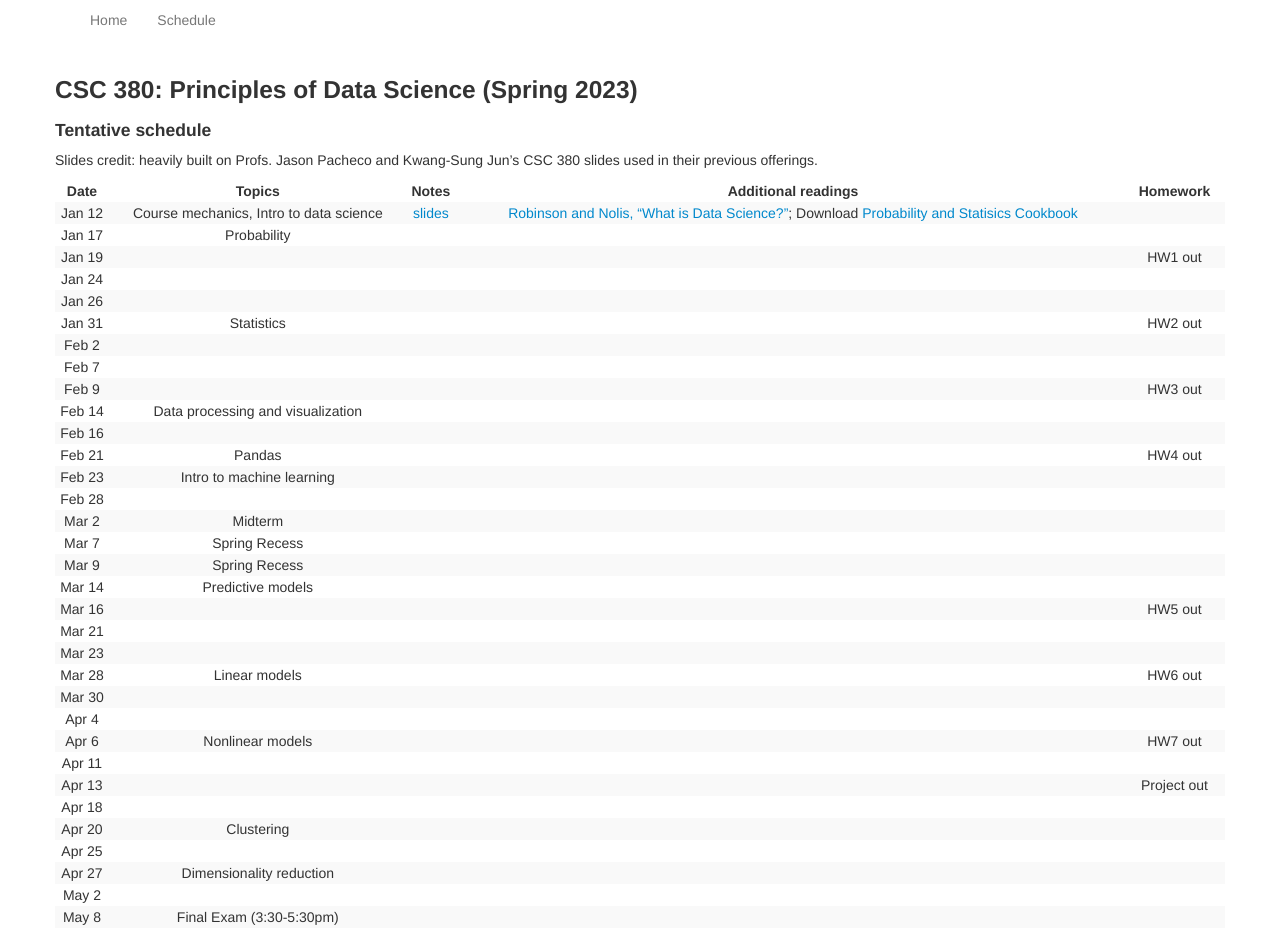
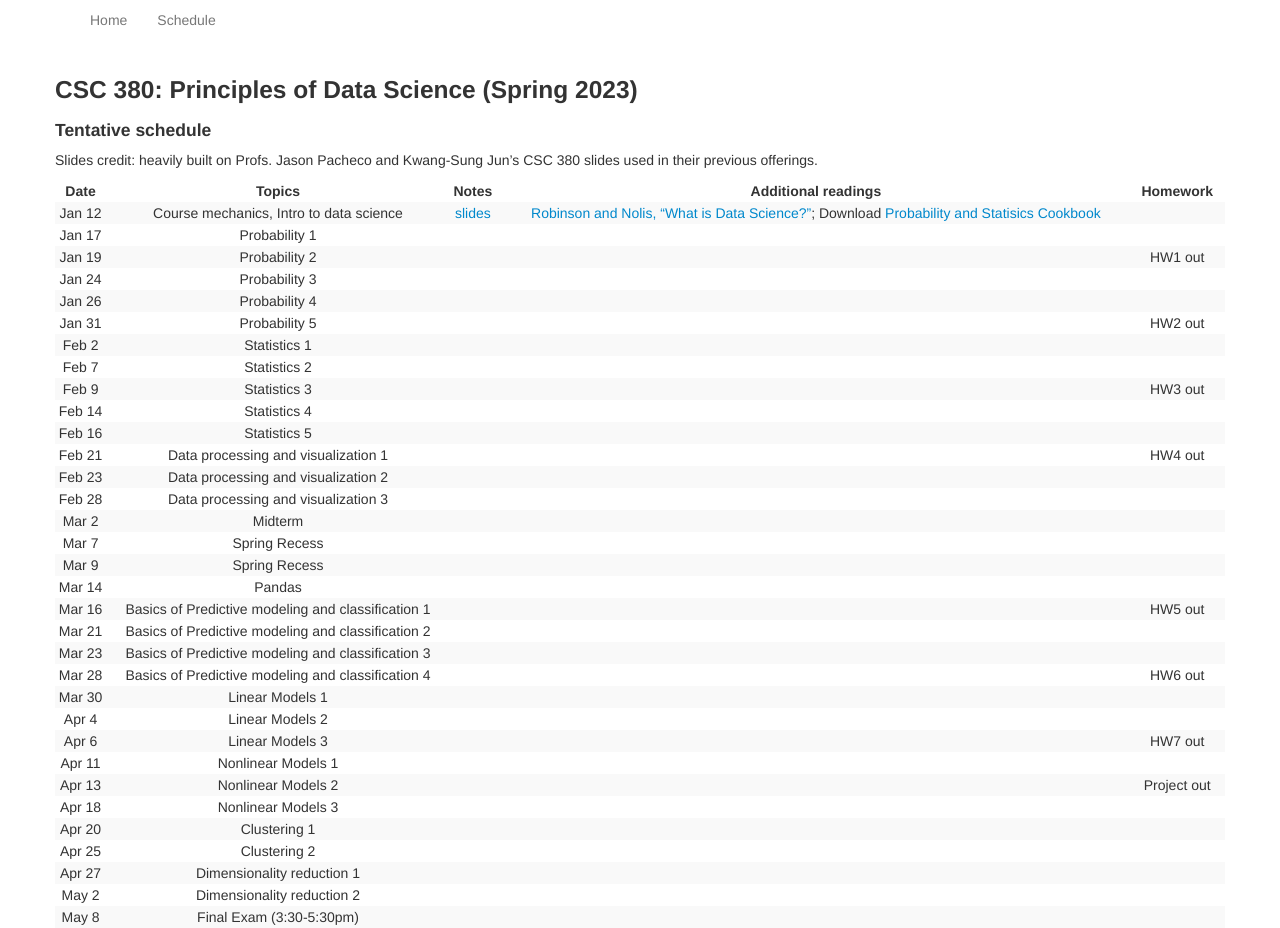
Before and after one commit to zcc1307/csc380-sp22, a Jekyll site: the page built from schedule.md, in a window 1280 px wide. Built offline with Jekyll 4.4.1, drawn with Linux system fonts in a browser that asks for light colours.

Commit message:
Update schedule.md

```diff
--- a/schedule.md
+++ b/schedule.md
@@ -15,36 +15,36 @@ Slides credit: heavily built on Profs. Jason Pacheco and Kwang-Sung Jun's CSC 38
 |  Date  |                                                        Topics                                                         |                                    Notes                                    | Additional readings  | Homework |
 |:------:|:---------------------------------------------------------------------------------------------------------------------:|:---------------------------------------------------------------------------:|:---:|:---:|
 | Jan 12 | Course mechanics, Intro to data science   | [slides](https://zcc1307.github.io/csc380-sp23/Slides/23s380%2001%20intro.pdf) | [Robinson and Nolis, "What is Data Science?"](http://www.pachecoj.com/courses/csc380_fall21/doc/what_is_data_science.pdf); Download [Probability and Statisics Cookbook](http://statistics.zone/)  |  |
-| Jan 17 |                                                      Probability                                                      |                                                                             |  |  |
-| Jan 19 |                                                                                                                       |                                                                             |  |  HW1 out |
-| Jan 24 |                                                                                                                       |                                                                             |  |  |  |
-| Jan 26 |                                                                                                                       |                                                                             |  |  |  |
-| Jan 31 |                                                      Statistics                                                       |                                                                             |  |  HW2 out |
-| Feb 2  |                                                                                                                       |                                                                             |  |  |  |
-| Feb 7  |                                                                                                                       |                                                                             |  |  |  |
-| Feb 9  |                                                                                                                       |                                                                             |  | HW3 out |
-| Feb 14 |                                           Data processing and visualization                                           |                                                                             |  |  |
-| Feb 16 |                                                                                                                       |                                                                             |  |  |
-| Feb 21 |                                                        Pandas                                                         |                                                                             |  | HW4 out |
-| Feb 23 |                                               Intro to machine learning                                               |                                                                             |  |  |
-| Feb 28 |                                                                                                                       |                                                                             |  |  |
+| Jan 17 |                                                      Probability 1                                                     |                                                                             |  |  |
+| Jan 19 |                                                      Probability 2                                                                   |                                                                             |  |  HW1 out |
+| Jan 24 |                                                      Probability 3                                                                 |                                                                             |  |  |  |
+| Jan 26 |                                                      Probability 4                                                                 |                                                                             |  |  |  |
+| Jan 31 |                                                      Probability 5                                                       |                                                                             |  |  HW2 out |
+| Feb 2  |                                                      Statistics 1                                                                 |                                                                             |  |  |  |
+| Feb 7  |                                                      Statistics 2                                                                  |                                                                             |  |  |  |
+| Feb 9  |                                                      Statistics 3                                                                  |                                                                             |  | HW3 out |
+| Feb 14 |                                                      Statistics 4                                            |                                                                             |  |  |
+| Feb 16 |                                                      Statistics 5                                                                 |                                                                             |  |  |
+| Feb 21 |                                          Data processing and visualization 1                                                         |                                                                             |  | HW4 out |
+| Feb 23 |                                          Data processing and visualization 2                                             |                                                                             |  |  |
+| Feb 28 |                                          Data processing and visualization 3                                                                             |                                                                             |  |  |
 | Mar 2  |                                                        Midterm                                                        |                                                                             |  |  |
 | Mar 7  |                                                     Spring Recess                                                     |                                                                             |  |  |
 | Mar 9  |                                                     Spring Recess                                                     |                                                                             |  |  |
-| Mar 14 |                                                   Predictive models                                                   |                                                                             |  |  |
-| Mar 16 |                                                                                                                       |                                                                             |  | HW5 out |
-| Mar 21 |                                                                                                                       |                                                                             |  |  |
-| Mar 23 |                                                                                                                       |                                                                             |  |  |
-| Mar 28 |                                                     Linear models                                                     |                                                                             |  | HW6 out |
-| Mar 30 |                                                                                                                       |                                                                             |  |  |
-| Apr 4  |                                                                                                                       |                                                                             |  |  |
-| Apr 6  |                                                   Nonlinear models                                                    |                                                                             |  | HW7 out |
-| Apr 11 |                                                                                                                       |                                                                             |  |  |
-| Apr 13 |                                                                                                                       |                                                                             |  | Project out |
-| Apr 18 |                                                                                                                       |                                                                             |  |  |
-| Apr 20 |                                                      Clustering                                                       |                                                                             |  |  |
-| Apr 25 |                                                                                                                       |                                                                             |  |  |
-| Apr 27 |                                               Dimensionality reduction                                                |                                                                             |  |  |
-| May 2  |                                                                                                                       |                                                                             |  |  |
+| Mar 14 |                                                      Pandas                                                 |                                                                             |  |  |
+| Mar 16 |                                          Basics of Predictive modeling and classification 1                                                                  |                                                                             |  | HW5 out |
+| Mar 21 |                                          Basics of Predictive modeling and classification 2                                                                             |                                                                             |  |  |
+| Mar 23 |                                          Basics of Predictive modeling and classification 3                                                                              |                                                                             |  |  |
+| Mar 28 |                                          Basics of Predictive modeling and classification 4                                                                |                                                                             |  | HW6 out |
+| Mar 30 |                                          Linear Models 1                                                                             |                                                                             |  |  |
+| Apr 4  |                                          Linear Models 2                                                                             |                                                                             |  |  |
+| Apr 6  |                                          Linear Models 3                                                           |                                                                             |  | HW7 out |
+| Apr 11 |                                          Nonlinear Models 1                                                                             |                                                                             |  |  |
+| Apr 13 |                                          Nonlinear Models 2                                                                             |                                                                             |  | Project out |
+| Apr 18 |                                          Nonlinear Models 3                                                                             |                                                                             |  |  |
+| Apr 20 |                                                      Clustering 1                                                     |                                                                             |  |  |
+| Apr 25 |                                                      Clustering 2                                                                 |                                                                             |  |  |
+| Apr 27 |                                               Dimensionality reduction 1                                               |                                                                             |  |  |
+| May 2  |                                               Dimensionality reduction 2                                                                        |                                                                             |  |  |
 | May 8  |                                               Final Exam (3:30-5:30pm)                                                |                                                                             |  |  |
 {:.table-striped}
```
